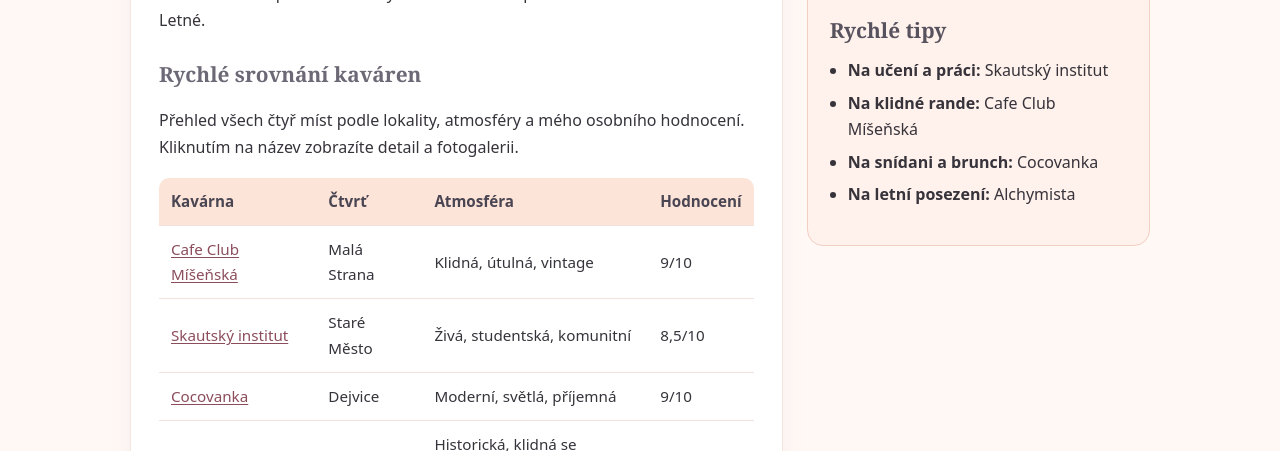
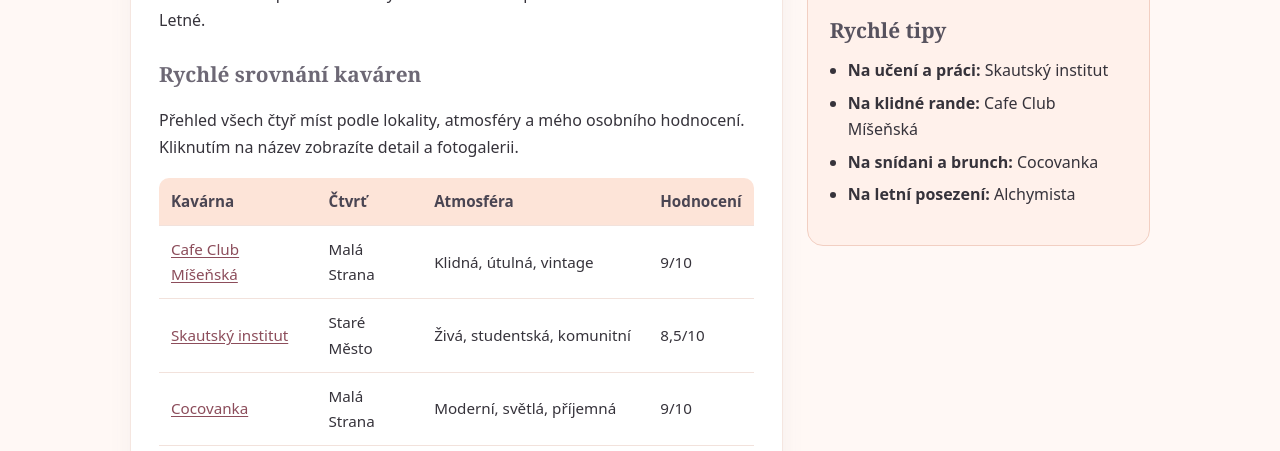
Before and after one commit to xenia-gorodetki/kavarny-web, a plain HTML site: page index.html in a window 1280 px wide. Shown: the part 349-800 px from the top of the page. Drawn offline with Linux system fonts and the light colour scheme.

Commit message:
Update location description for Cocovanka

```diff
--- a/index.html
+++ b/index.html
@@ -62,7 +62,7 @@
                 </tr>
                 <tr>
                     <td><a href="cocovanka.html">Cocovanka</a></td>
-                    <td>Dejvice</td>
+                    <td>Malá Strana</td>
                     <td>Moderní, světlá, příjemná</td>
                     <td>9/10</td>
                 </tr>
```
